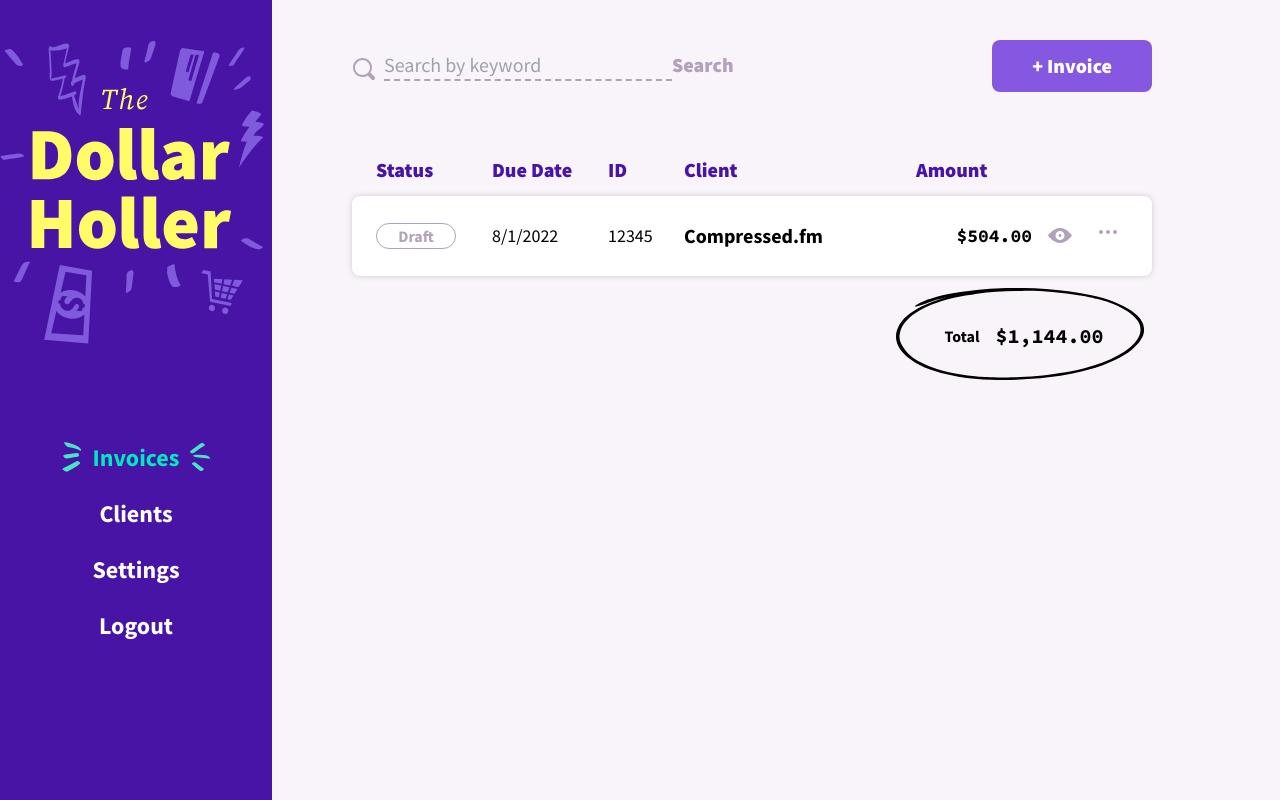
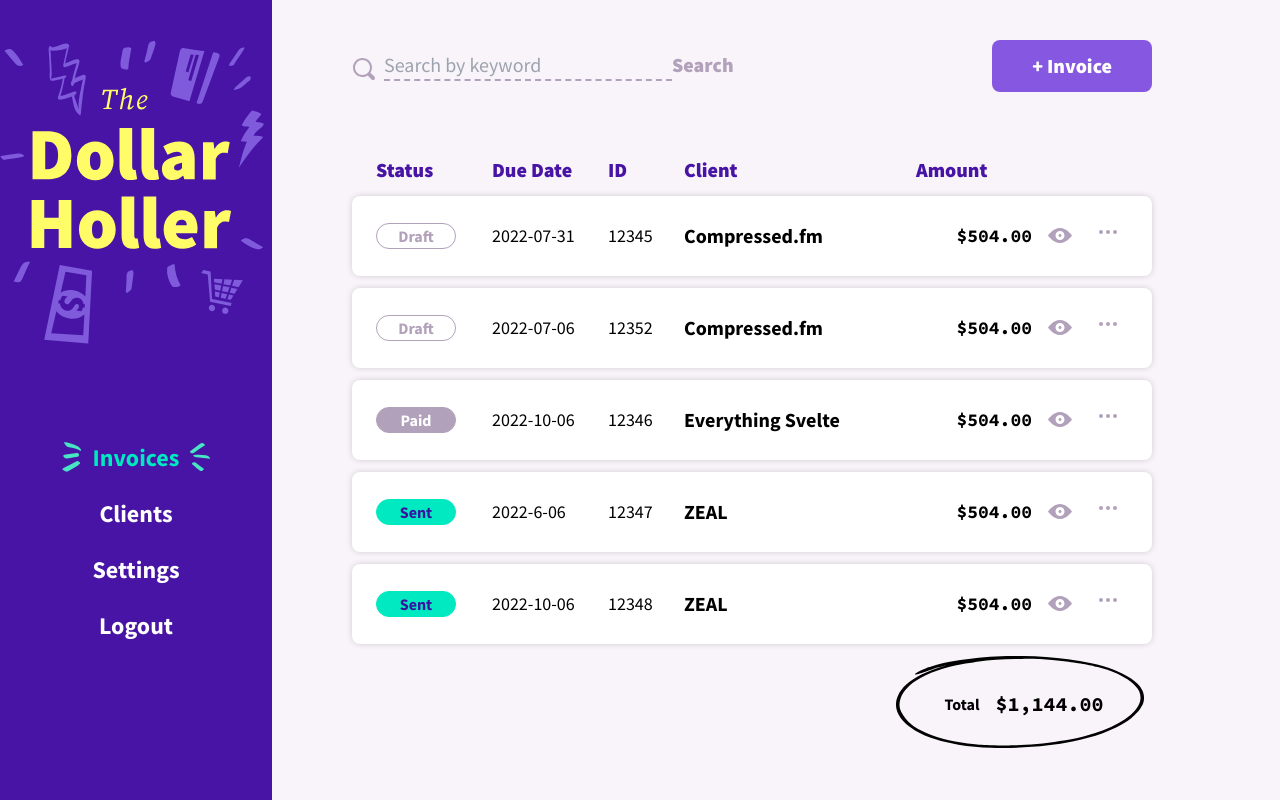
Before and after one commit to rustkas/dollarholler, a SvelteKit app: page /invoices in a window 1280 px wide. Built offline with nearby package versions, Linux system fonts and the light colour scheme.

Commit message:
Seed Data and Stores

```diff
--- a/src/global.d.ts
+++ b/src/global.d.ts
@@ -20,7 +20,7 @@ interface LineItem {
 }
 
 interface Client {
-  clientStatus: ClientStatus
+  clientStatus?: ClientStatus
   city: string
   email: string
   id: string
--- a/src/lib/components/Navbar.svelte
+++ b/src/lib/components/Navbar.svelte
@@ -1,7 +1,7 @@
 <script lang="ts">
   import {page} from '$app/stores';
-  import Close from '$lib/components/Icons/Close.svelte';
-  import Hamburger from '$lib/components/Icons/Hamburger.svelte';
+  import Close from '$lib/components/Icon/Close.svelte';
+  import Hamburger from '$lib/components/Icon/Hamburger.svelte';
 
   let isNavShowing = false;
 </script>
--- a/src/lib/components/Search.svelte
+++ b/src/lib/components/Search.svelte
@@ -1,5 +1,5 @@
 <script lang="ts">
-  import Search from '$lib/components/Icons/Search.svelte';
+  import Search from '$lib/components/Icon/Search.svelte';
 </script>
 
 <div class="relative flex w-full items-baseline">
--- /dev/null
+++ b/src/lib/stores/InvoiceStore.ts
@@ -0,0 +1,8 @@
+import { writable } from "svelte/store";
+import data from "../../seed.json"
+
+export const invoices = writable<Invoice[]>([]);
+
+export const loadInvoices = () => {
+  invoices.set(data.invoices)
+}
--- a/src/routes/(dashboard)/invoices/+page.svelte
+++ b/src/routes/(dashboard)/invoices/+page.svelte
@@ -1,24 +1,31 @@
 <script>
-    import ThreeDots from "$lib/components/Icons/ThreeDots.svelte";
-    import View from "$lib/components/Icons/View.svelte";
-    import Search from "$lib/components/Search.svelte";
-    import Tag from "$lib/components/Tag.svelte";
-    import CircledAmount from "$lib/components/CircledAmount.svelte";
+  import { invoices, loadInvoices } from '$lib/stores/InvoiceStore';
+  import { onMount } from 'svelte';
+  import CircledAmount from '$lib/components/CircledAmount.svelte';
+  import Search from '$lib/components/Search.svelte';
+  import InvoiceRow from './InvoiceRow.svelte';
+  onMount(() => {
+    loadInvoices();
+    console.log($invoices);
+  });
 </script>
-
 
 <svelte:head>
   <title>Invoices | The Dollar Holler</title>
 </svelte:head>
 
-<div class="md:gap-7-4 mb-7 flex flex-col-reverse items-start justify-between gap-y-6 md:flex-row md:items-center lg:mb-16">
+<div
+  class="md:gap-7-4 mb-7 flex flex-col-reverse items-start justify-between gap-y-6 md:flex-row md:items-center lg:mb-16"
+>
   <!-- search field -->
   <Search />
 
   <!-- new invoice button -->
-
   <div>
-    <button class="relative translate-y-0 whitespace-nowrap rounded-lg bg-lavenderIndigo px-5 py-2 font-sansSerif text-base font-black text-white shadow-colored transition-all hover:-translate-y-2 hover:shadow-coloredHover lg:px-10 lg:py-3 lg:text-xl">+ Invoice</button>
+    <button
+      class="relative translate-y-0 whitespace-nowrap rounded-lg bg-lavenderIndigo px-5 py-2 font-sansSerif text-base font-black text-white shadow-colored transition-all hover:-translate-y-2 hover:shadow-coloredHover lg:px-10 lg:py-3 lg:text-xl"
+      >+ Invoice</button
+    >
   </div>
 </div>
 
@@ -31,27 +38,14 @@
     <h3>ID</h3>
     <h3>Client</h3>
     <h3>Amount</h3>
-
     <div />
     <div />
   </div>
 
   <!-- invoices -->
-  <div
-  class="invoice-table invoice-row items-center rounded-lg bg-white py-3 shadow-tableRow lg:py-6"
->
-  <div class="status"><Tag className="ml-auto lg:ml-0" label="draft" /></div>
-  <div class="dueDate text-sm lg:text-lg">8/1/2022</div>
-  <div class="invoiceNumber text-sm lg:text-lg">12345</div>
-  <div class="clientName text-base font-bold lg:text-xl">Compressed.fm</div>
-  <div class="amount text-right font-mono text-sm font-bold lg:text-lg">$504.00</div>
-  <div class="center viewButton hidden text-sm lg:block lg:text-lg">
-    <a href="#" class="text-pastelPurple hover:text-daisyBush"><View /></a>
-  </div>
-  <div class="center moreButton hidden text-sm lg:block lg:text-lg">
-    <button class=" text-pastelPurple hover:text-daisyBush"><ThreeDots /></button>
-  </div>
-  </div>
+  {#each $invoices as invoice}
+    <InvoiceRow {invoice} />
+  {/each}
 </div>
 
 <CircledAmount label="Total" amount="$1,144.00" />
@@ -60,40 +54,4 @@
   .table-header h3 {
     @apply text-xl font-black leading-snug;
   }
-
-  .invoice-row {
-    grid-template-areas:
-      'invoiceNumber invoiceNumber'
-      'clientName amount'
-      'dueDate status';
-  }
-
-  @media (min-width: 1024px) {
-    .invoice-row {
-      grid-template-areas: 'status dueDate invoiceNumber clientName amount viewButton moreButton';
-    }
-  }
-
-  .invoice-row .status {
-    grid-area: status;
-  }
-  .invoice-row .dueDate {
-    grid-area: dueDate;
-  }
-  .invoice-row .invoiceNumber {
-    grid-area: invoiceNumber;
-  }
-  .invoice-row .clientName {
-    grid-area: clientName;
-  }
-  .invoice-row .amount {
-    grid-area: amount;
-  }
-  .invoice-row .viewButton {
-    grid-area: viewButton;
-  }
-  .invoice-row .moreButton {
-    grid-area: moreButton;
-  }
-
 </style>
--- /dev/null
+++ b/src/routes/(dashboard)/invoices/InvoiceRow.svelte
@@ -0,0 +1,57 @@
+<script lang="ts">
+  import ThreeDots from '$lib/components/Icon/ThreeDots.svelte';
+  import View from '$lib/components/Icon/View.svelte';
+  import Tag from '$lib/components/Tag.svelte';
+  export let invoice: Invoice;
+</script>
+
+<div
+  class="invoice-table invoice-row items-center rounded-lg bg-white py-3 shadow-tableRow lg:py-6"
+>
+  <div class="status"><Tag className="ml-auto lg:ml-0" label={invoice.invoiceStatus} /></div>
+  <div class="dueDate text-sm lg:text-lg">{invoice.dueDate}</div>
+  <div class="invoiceNumber text-sm lg:text-lg">{invoice.invoiceNumber}</div>
+  <div class="clientName text-base font-bold lg:text-xl">{invoice.client.name}</div>
+  <div class="amount text-right font-mono text-sm font-bold lg:text-lg">$504.00</div>
+  <div class="center viewButton hidden text-sm lg:block lg:text-lg">
+    <a href="#" class="text-pastelPurple hover:text-daisyBush"><View /></a>
+  </div>
+  <div class="center moreButton hidden text-sm lg:block lg:text-lg">
+    <button class=" text-pastelPurple hover:text-daisyBush"><ThreeDots /></button>
+  </div>
+</div>
+
+<style lang="postcss">
+  .invoice-row {
+    grid-template-areas:
+      'invoiceNumber invoiceNumber'
+      'clientName amount'
+      'dueDate status';
+  }
+  @media (min-width: 1024px) {
+    .invoice-row {
+      grid-template-areas: 'status dueDate invoiceNumber clientName amount viewButton moreButton';
+    }
+  }
+  .invoice-row .status {
+    grid-area: status;
+  }
+  .invoice-row .dueDate {
+    grid-area: dueDate;
+  }
+  .invoice-row .invoiceNumber {
+    grid-area: invoiceNumber;
+  }
+  .invoice-row .clientName {
+    grid-area: clientName;
+  }
+  .invoice-row .amount {
+    grid-area: amount;
+  }
+  .invoice-row .viewButton {
+    grid-area: viewButton;
+  }
+  .invoice-row .moreButton {
+    grid-area: moreButton;
+  }
+</style>
--- /dev/null
+++ b/src/seed.json
@@ -0,0 +1,156 @@
+{
+  "invoices": [
+    {
+      "client": {
+        "city": "Somewhereville",
+        "clientStatus": "active",
+        "email": "compressed@example.com",
+        "id": "1",
+        "name": "Compressed.fm",
+        "state": "TN",
+        "street": "123 Main Street",
+        "zip": "12345"
+      },
+      "createdAt": "2022-07-01",
+      "dueDate": "2022-07-31",
+      "id": "1",
+      "invoiceNumber": "12345",
+      "invoiceStatus": "draft",
+      "issueDate": "2022-07-01",
+      "lineItems": [
+        {
+          "amount": 100,
+          "description": "Podcast Episode #1",
+          "id": "1",
+          "quantity": 1
+        },
+        {
+          "amount": 200,
+          "description": "Podcast Episode #2",
+          "id": "2",
+          "quantity": 1
+        }
+      ],
+      "notes": "**This** please.",
+      "subject": "Podcast Episodes",
+      "terms": "_Pay_ me."
+    },
+    {
+      "client": {
+        "city": "Somewhereville",
+        "clientStatus": "active",
+        "email": "compressed@example.com",
+        "id": "1",
+        "name": "Compressed.fm",
+        "state": "TN",
+        "street": "123 Main Street",
+        "zip": "12345"
+      },
+      "createdAt": "2022-07-01",
+      "dueDate": "2022-07-06",
+      "id": "2",
+      "invoiceNumber": "12352",
+      "invoiceStatus": "draft",
+      "issueDate": "2022-07-08",
+      "lineItems": [
+        {
+          "amount": 300,
+          "description": "Podcast Episode #1",
+          "id": "3",
+          "quantity": 1
+        },
+        {
+          "amount": 500,
+          "description": "Podcast Episode #2",
+          "id": "4",
+          "quantity": 1
+        }
+      ],
+      "subject": "Podcast Episodes"
+    },
+    {
+      "client": {
+        "city": "Nowhereville",
+        "email": "svelte@example.com",
+        "id": "2",
+        "name": "Everything Svelte",
+        "state": "FL",
+        "street": "456 State Street",
+        "zip": "98765"
+      },
+      "createdAt": "2022-07-01",
+      "dueDate": "2022-10-06",
+      "id": "5",
+      "invoiceNumber": "12346",
+      "invoiceStatus": "paid",
+      "issueDate": "2022-07-01",
+      "lineItems": [
+        {
+          "amount": 1000,
+          "description": "Complete Tier",
+          "id": "5",
+          "quantity": 1
+        },
+        {
+          "amount": 5000,
+          "description": "Starter Tier",
+          "id": "6",
+          "quantity": 2
+        }
+      ],
+      "subject": "Course Material"
+    },
+    {
+      "client": {
+        "city": "Anywhereville",
+        "email": "zeal@example.com",
+        "id": "3",
+        "name": "ZEAL",
+        "state": "CA",
+        "street": "789 Common Drive",
+        "zip": "56789"
+      },
+      "createdAt": "2022-07-01",
+      "dueDate": "2022-6-06",
+      "id": "7",
+      "invoiceNumber": "12347",
+      "invoiceStatus": "sent",
+      "issueDate": "2022-07-01",
+      "lineItems": [
+        {
+          "amount": 5000000,
+          "description": "Website Design",
+          "id": "4",
+          "quantity": 1
+        }
+      ],
+      "subject": "Website"
+    },
+    {
+      "client": {
+        "city": "Anywhereville",
+        "email": "zeal@example.com",
+        "id": "3",
+        "name": "ZEAL",
+        "state": "CA",
+        "street": "789 Common Drive",
+        "zip": "56789"
+      },
+      "createdAt": "2022-07-06",
+      "dueDate": "2022-10-06",
+      "id": "5",
+      "invoiceNumber": "12348",
+      "invoiceStatus": "sent",
+      "issueDate": "2022-07-06",
+      "lineItems": [
+        {
+          "amount": 1000000,
+          "description": "Website Development",
+          "id": "1",
+          "quantity": 1
+        }
+      ],
+      "subject": "Website"
+    }
+  ]
+}
```
Also changed, not shown: src/lib/components/Icon/Close.svelte (renamed from src/lib/components/Icons/Close.svelte), src/lib/components/Icon/Hamburger.svelte (renamed from src/lib/components/Icons/Hamburger.svelte), src/lib/components/Icon/Search.svelte (renamed from src/lib/components/Icons/Search.svelte), src/lib/components/Icon/ThreeDots.svelte (renamed from src/lib/components/Icons/ThreeDots.svelte), src/lib/components/Icon/View.svelte (renamed from src/lib/components/Icons/View.svelte).
